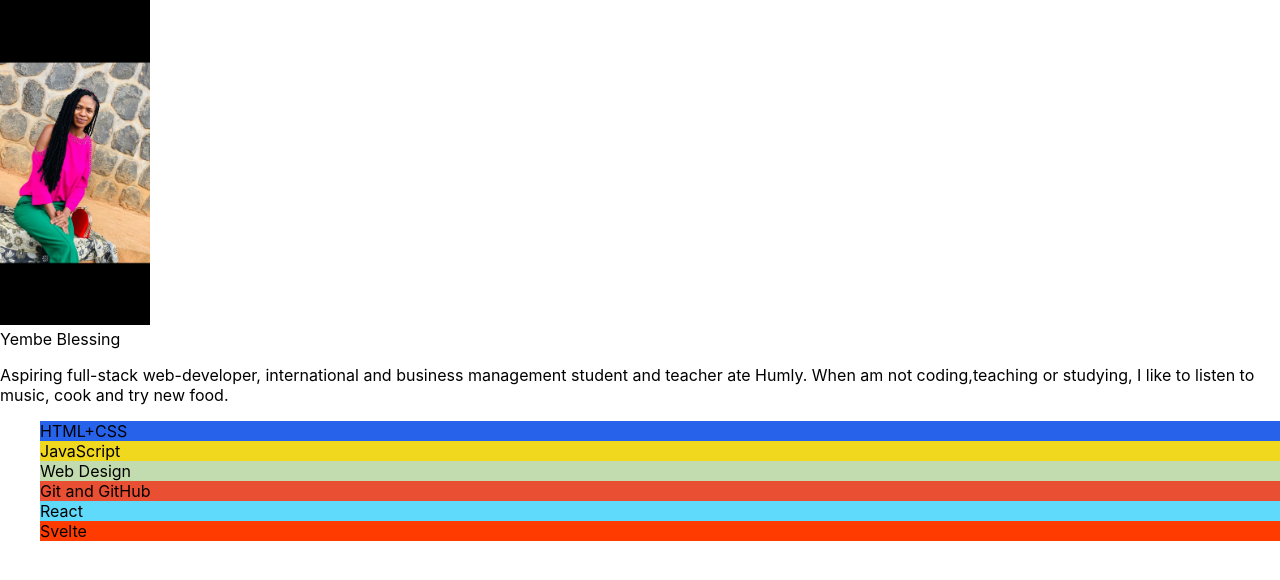
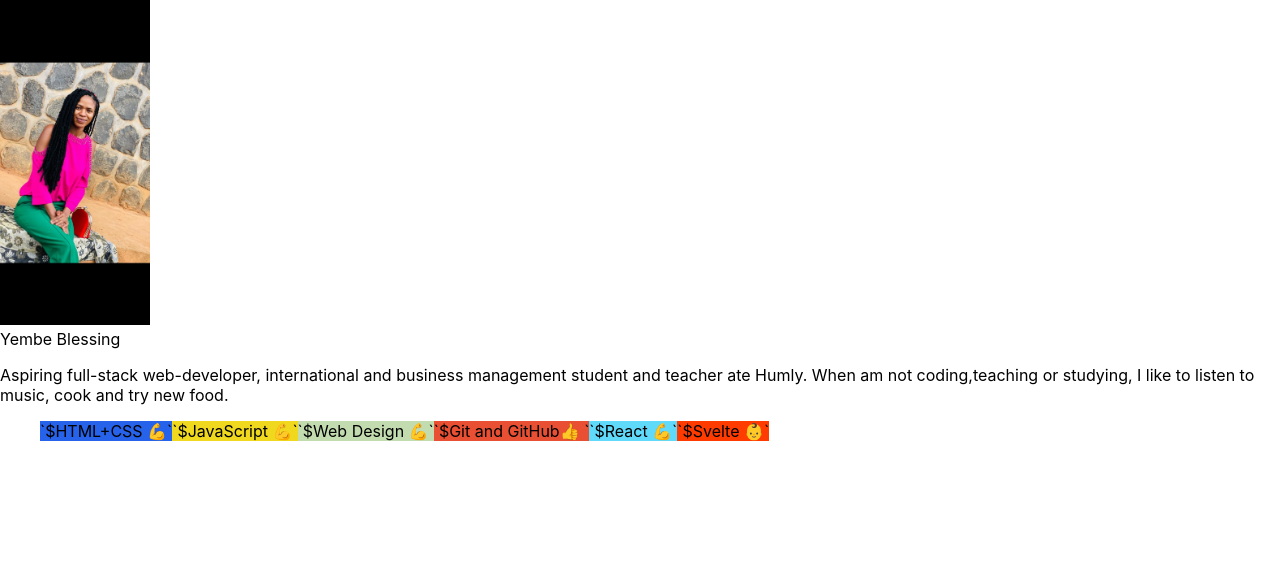
Before and after one commit to Blessing-bit-ui/profilecardusingProps, a React (Create React App) app in the folder myprofile/: page / in a window 1280 px wide. Shown: the top 580 px of the page. Built offline with nearby package versions, Linux system fonts and the light colour scheme.

Commit message:
updated the skill function to multiple condition returns

```diff
--- a/myprofile/src/ProfileCard.js
+++ b/myprofile/src/ProfileCard.js
@@ -46,7 +46,7 @@ function ProfileCard() {
       </div>
       <ul>
        {skills.map((skillname)=>(
-        <Skills skill={skillname.skill} color={skillname.color}/>
+        <Skills skill={skillname.skill} color={skillname.color} level={skillname.level}/>
        ))}
     </ul>
     </>
@@ -71,9 +71,26 @@ function Avatar(){
     )
  }
   function Skills(props){
-    return (
-        <div style={{backgroundColor:props.color}}>
-            <span>{props.skill}</span>
-        </div>
-    )
+        if(props.level =="advanced"){
+            return(
+        <span style={{backgroundColor:props.color}}>
+            `${props.skill} 💪`
+            </span>
+            )
+        };
+            if( props.level == "intermediate"){
+                return(
+                <span style={{backgroundColor:props.color}}>
+                `${props.skill}👍 `
+                </span>
+                )
+            };
+                if(props.level =="beginner"){
+              return(
+                <span style={{backgroundColor:props.color}}>
+                  `${props.skill} 👶`
+                </span>
+              )
+                }
+
   }
```
